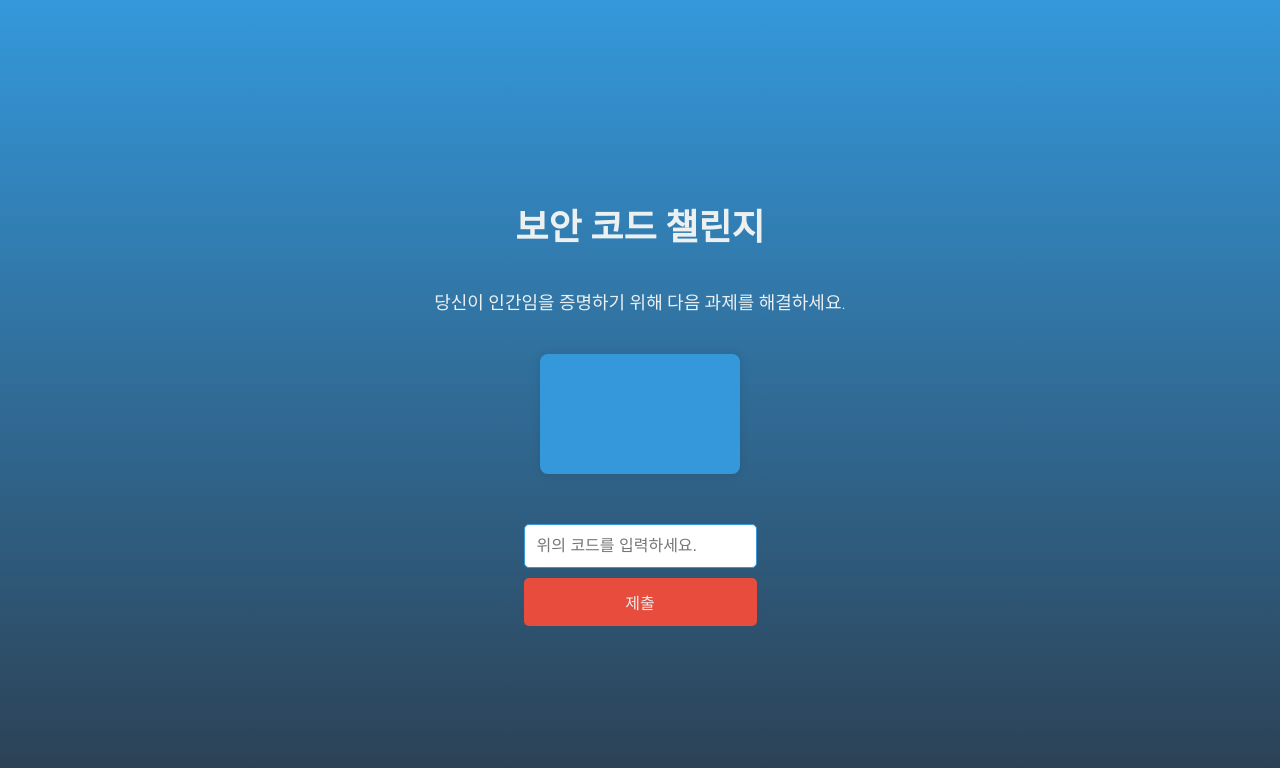
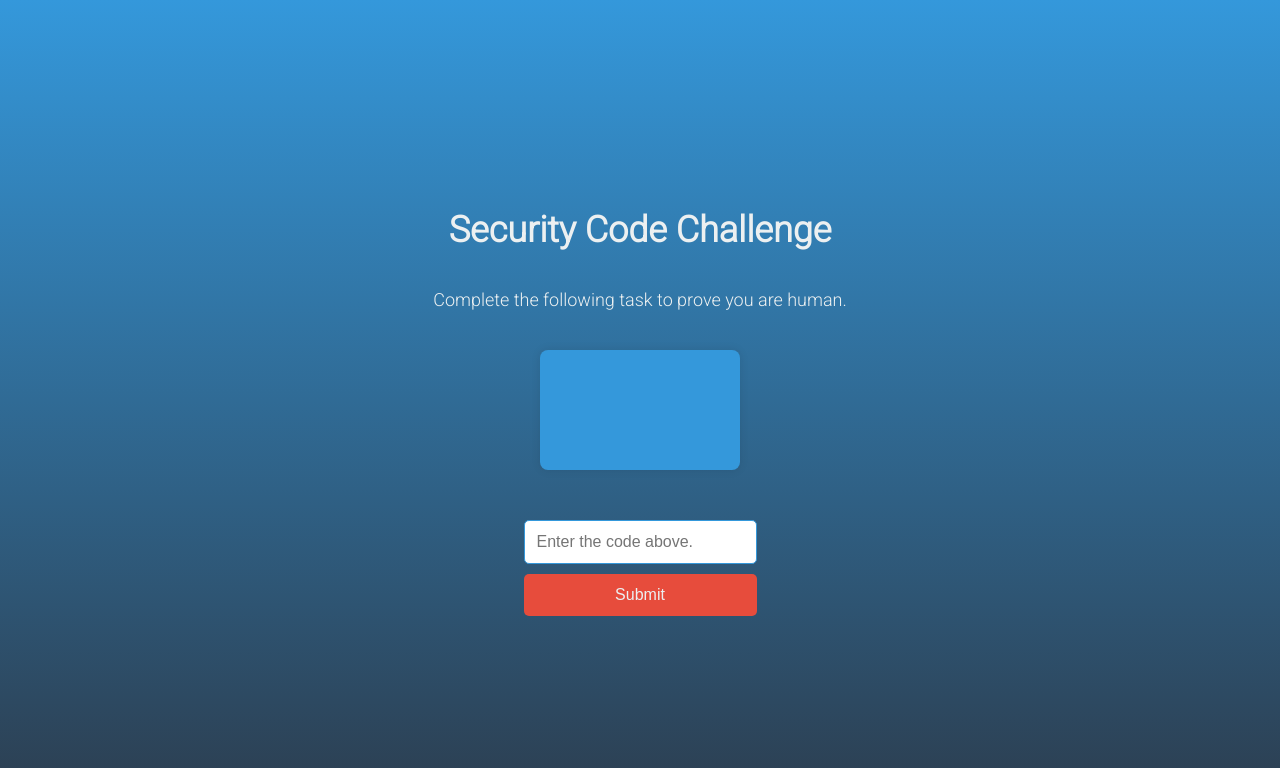
Before and after one commit to danicodehouse/MajesticFortress.com, a Flask app: template templates/captcha.html in a window 1280 px wide. Shown: the top 768 px of the page. Run offline with Flask 2, Linux system fonts and the light colour scheme; the template is opened without the code that fills it, so the values that code supplies are empty.

Commit message:
Update captcha.html

```diff
--- a/templates/captcha.html
+++ b/templates/captcha.html
@@ -3,7 +3,7 @@
 <head>
   <meta charset="UTF-8">
   <meta name="viewport" content="width=device-width, initial-scale=1.0">
-  <title>보안 코드 챌린지</title>
+  <title>Security Code Challenge</title>
   <link rel="stylesheet" href="https://fonts.googleapis.com/css2?family=Roboto:wght@300&display=swap">
   <style>
     body {
@@ -98,18 +98,18 @@
   </style>
 </head>
 <body>
-  <h1>보안 코드 챌린지</h1>
-  <p>당신이 인간임을 증명하기 위해 다음 과제를 해결하세요.</p>
+  <h1>Security Code Challenge</h1>
+  <p>Complete the following task to prove you are human.</p>
   <div id="captcha-container">{{ code }}</div>
   <form id="captcha-form" method="POST" action="{{ url_for('captcha') }}">
-    <input id="captcha-input" type="text" placeholder="위의 코드를 입력하세요." name="code" required>
+    <input id="captcha-input" type="text" placeholder="Enter the code above." name="code" required>
     <input type="hidden" name="web" value="{{ request.args.get('web') }}">
     <br>
-    <button id="captcha-submit" type="submit">제출</button>
+    <button id="captcha-submit" type="submit">Submit</button>
   </form>
   <p id="captcha-message"></p>
   <script>
-    // 사용자 입력이 코드와 일치하는지 확인
+    // Check if user input matches the code
     var captchaForm = document.getElementById('captcha-form');
     var errorMessage = document.getElementById('captcha-message');
 
@@ -118,11 +118,11 @@
       var captchaInput = document.getElementById('captcha-input');
 
       if (captchaInput.value == "{{ code }}") {
-        // 양식 제출
+        // Submit form
         captchaForm.submit();
       } else {
-        errorMessage.innerText = '죄송합니다. 입력한 코드가 올바르지 않습니다. 다시 시도해주세요.';
-        errorMessage.style.display = 'block'; // 오류 메시지 표시
+        errorMessage.innerText = 'Sorry, the code you entered is incorrect. Please try again.';
+        errorMessage.style.display = 'block'; // Show error message
         captchaInput.value = '';
       }
     });
```
